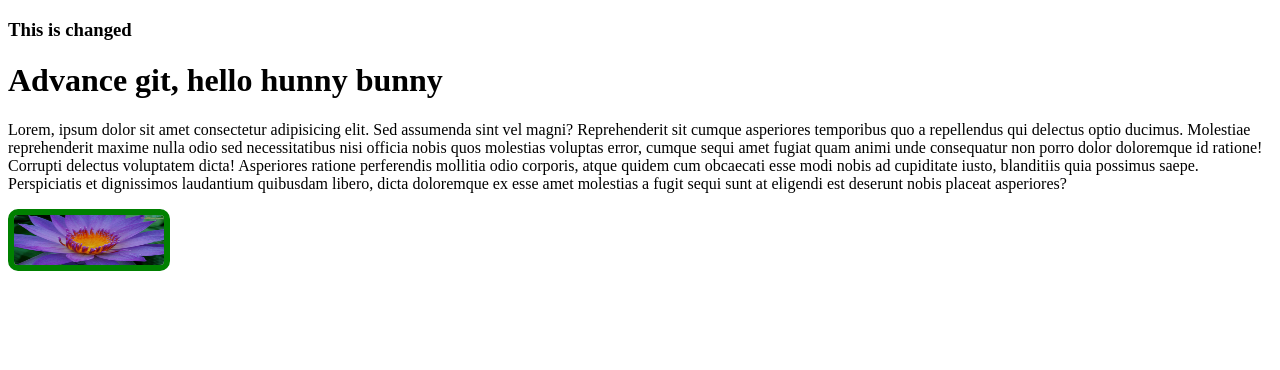
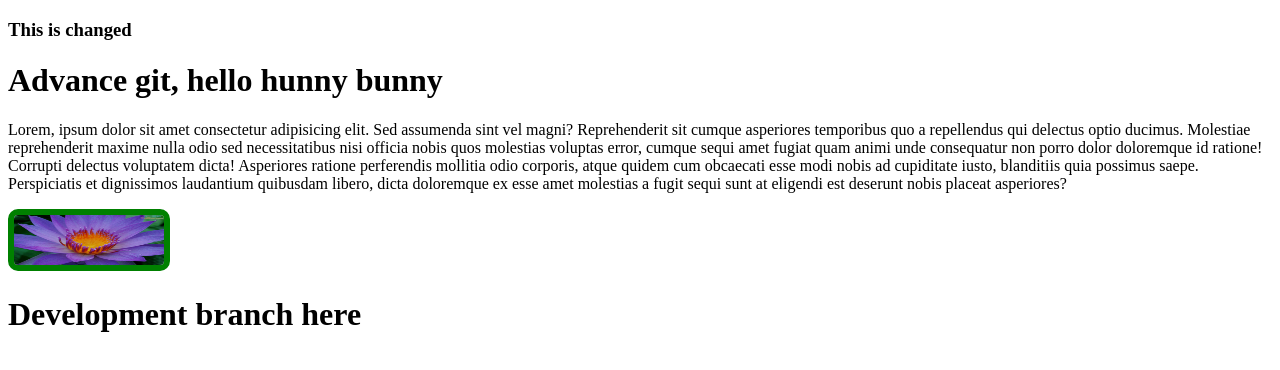
Before and after one commit to tusharshaha/my-second-repo, a plain HTML site: page index.html in a window 1280 px wide. Drawn offline with Linux system fonts and the light colour scheme.

Commit message:
changes in development branch

```diff
--- a/index.html
+++ b/index.html
@@ -19,5 +19,6 @@
     <h1>Advance git, hello hunny bunny</h1>
     <p>Lorem, ipsum dolor sit amet consectetur adipisicing elit. Sed assumenda sint vel magni? Reprehenderit sit cumque asperiores temporibus quo a repellendus qui delectus optio ducimus. Molestiae reprehenderit maxime nulla odio sed necessitatibus nisi officia nobis quos molestias voluptas error, cumque sequi amet fugiat quam animi unde consequatur non porro dolor doloremque id ratione! Corrupti delectus voluptatem dicta! Asperiores ratione perferendis mollitia odio corporis, atque quidem cum obcaecati esse modi nobis ad cupiditate iusto, blanditiis quia possimus saepe. Perspiciatis et dignissimos laudantium quibusdam libero, dicta doloremque ex esse amet molestias a fugit sequi sunt at eligendi est deserunt nobis placeat asperiores?</p>
     <img src="images/4X.jpg" alt="">
+    <h1>Development branch here</h1>
 </body>
 </html>
```
